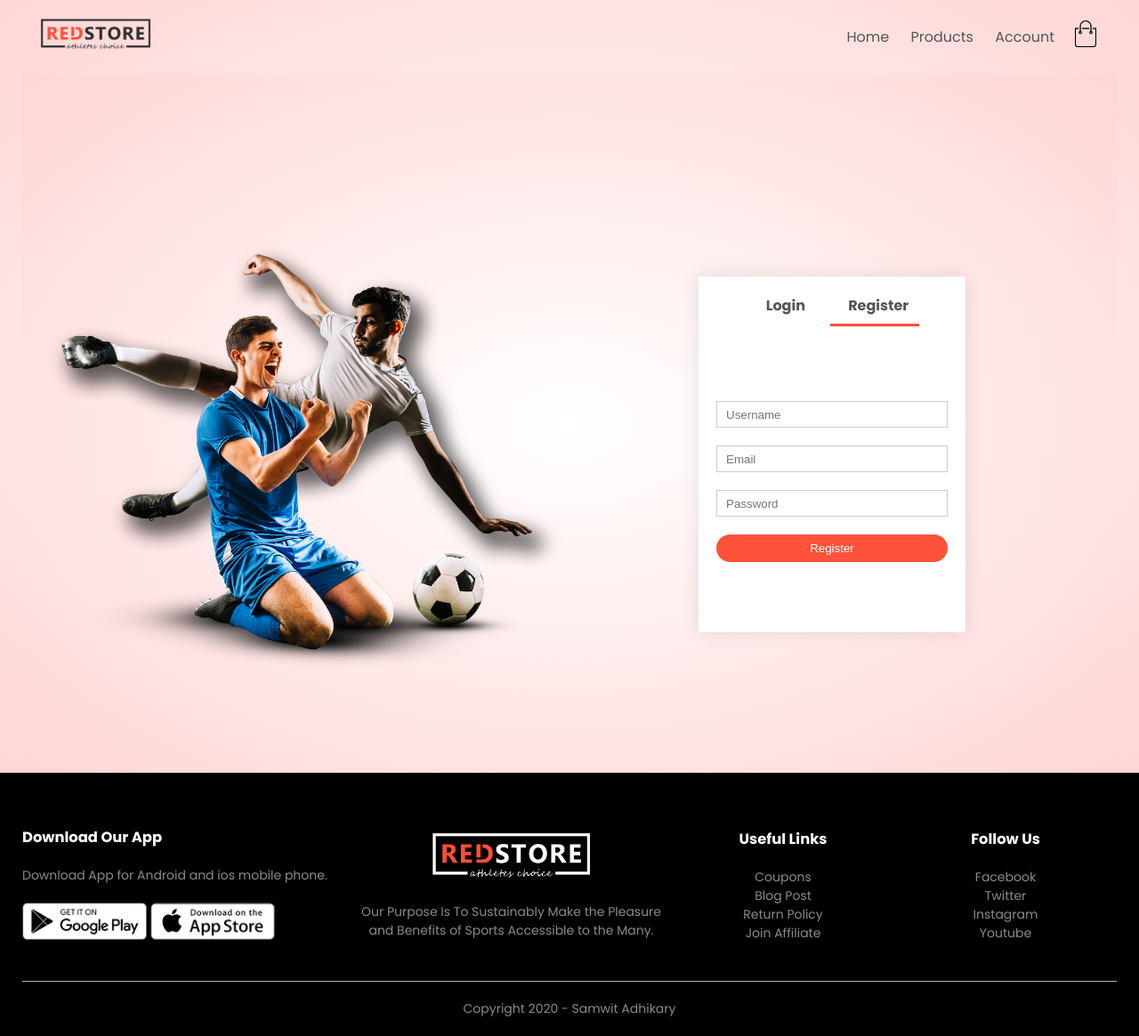
After one commit to Anandhu4456/E-Cart, a Django app: page /customer in a window 1280 px wide. The commit adds this page. Shown: the whole page at 89% size. Run offline with Django 5.2, Linux system fonts and the light colour scheme.

Commit message:
added template for account creation and url setted

```diff
--- /dev/null
+++ b/customers/urls.py
@@ -0,0 +1,7 @@
+from django.urls import path
+
+from . import views
+
+urlpatterns = [
+    path('', views.account, name='account')
+]
--- a/customers/views.py
+++ b/customers/views.py
@@ -1,3 +1,5 @@
 from django.shortcuts import render
 
 # Create your views here.
+def account(request):
+    return render(request,'account.html')
--- a/ecommerce/urls.py
+++ b/ecommerce/urls.py
@@ -20,6 +20,7 @@ from django.conf.urls.static import static
 from django.conf import settings
 urlpatterns = [
     path('admin/', admin.site.urls),
-    path('', include('products.urls'))
+    path('', include('products.urls')),
+    path('customer', include('customers.urls'))
 ]
 urlpatterns +=static(settings.MEDIA_URL, document_root=settings.MEDIA_ROOT)
--- /dev/null
+++ b/templates/account.html
@@ -0,0 +1,58 @@
+{%extends 'blank.html'%}
+
+{%block banner%}
+{%load static%}
+<div class="account-page">
+    <div class="container">
+        <div class="row">
+            <div class="col-2">
+                <img src={%static 'images/image1.png'%} width="100%">
+            </div>
+            <div class="col-2">
+                <div class="form-container">
+                    <div class="form-btn">
+                        <span onclick="login()">Login</span>
+                        <span onclick="register()">Register</span>
+                        <hr id="Indicator">
+                    </div>
+                    <form id="LoginForm">
+                        <input type="text" placeholder="Username">
+                        <input type="password" placeholder="Password">
+                        <button type="submit" class="btn">Login</button>
+                        <a href="">Forget Password</a>
+                    </form>
+
+                    <form id="RegForm">
+                        <input type="text" placeholder="Username">
+                        <input type="email" placeholder="Email">
+                        <input type="password" placeholder="Password">
+                        <button type="submit" class="btn">Register</button>
+                    </form>
+                </div>
+            </div>
+        </div>
+    </div>
+</div>
+{%endblock banner%}
+
+{%block content%}
+{%block scripts%}
+<script>
+    var LoginForm = document.getElementById("LoginForm");
+    var RegForm = document.getElementById("RegForm");
+    var Indicator = document.getElementById("Indicator");
+    function register() {
+        RegForm.style.transform = "translatex(0px)";
+        LoginForm.style.transform = "translatex(0px)";
+        Indicator.style.transform = "translateX(100px)";
+
+    }
+    function login() {
+        RegForm.style.transform = "translatex(300px)";
+        LoginForm.style.transform = "translatex(300px)";
+        Indicator.style.transform = "translate(0px)";
+
+    }
+</script>
+{%endblock scripts%}
+{%endblock content%}
--- a/templates/blank.html
+++ b/templates/blank.html
@@ -85,6 +85,10 @@
         }
     </script>
 
+    {%block scripts%}
+
+    {%endblock scripts%}
+
 </body>
 
 </html>
--- a/templates/menu.html
+++ b/templates/menu.html
@@ -9,7 +9,7 @@
             <li><a href="{% url 'home'%}">Home</a></li>
             <li><a href="{% url 'list_products'%}">Products</a></li>
 
-            <li><a href="account.html">Account</a></li>
+            <li><a href="{%url 'account'%}">Account</a></li>
         </ul>
     </nav>
     <a href="cart.html"><img src={%static 'images/cart.png'%} width="30px" height="30px"></a>
```
